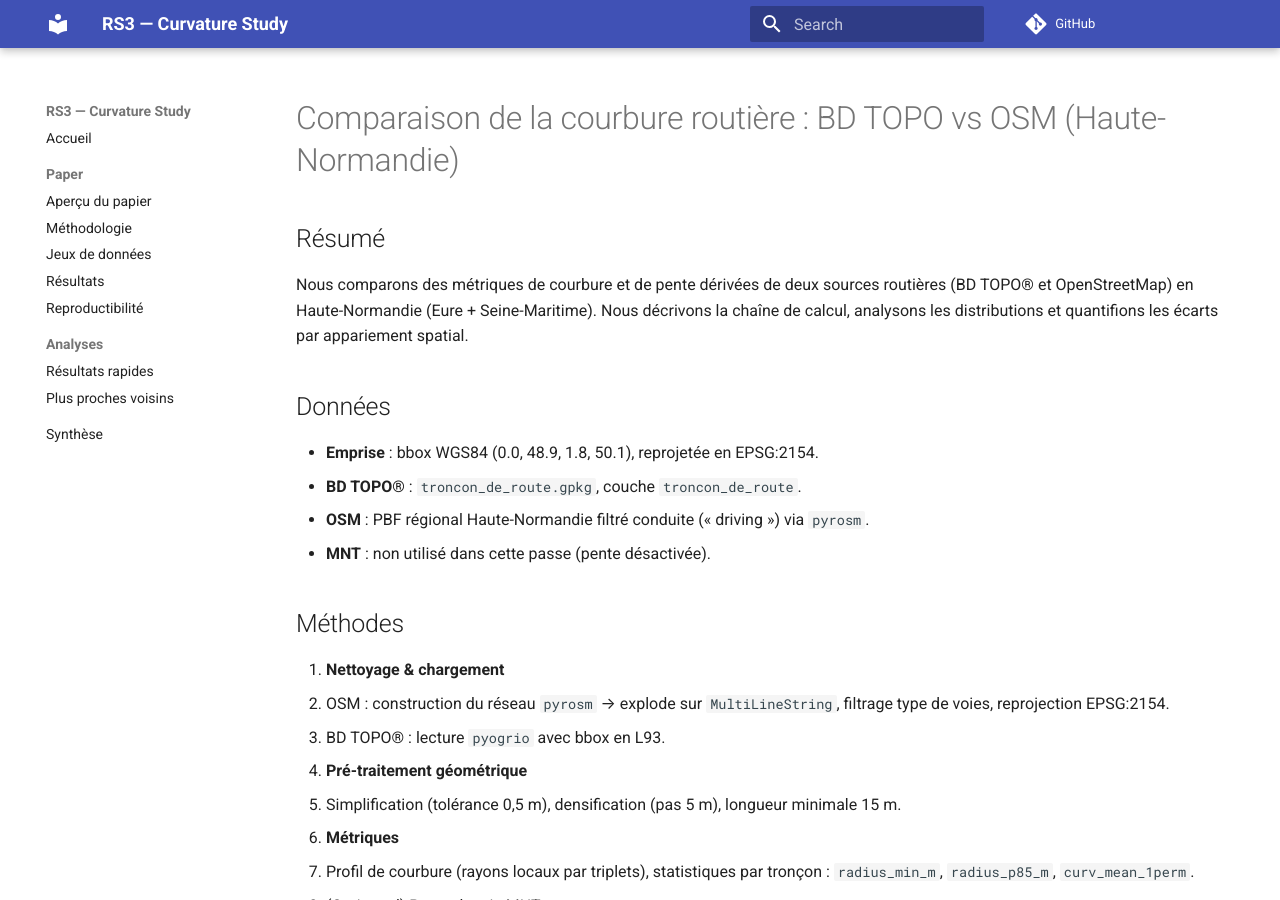
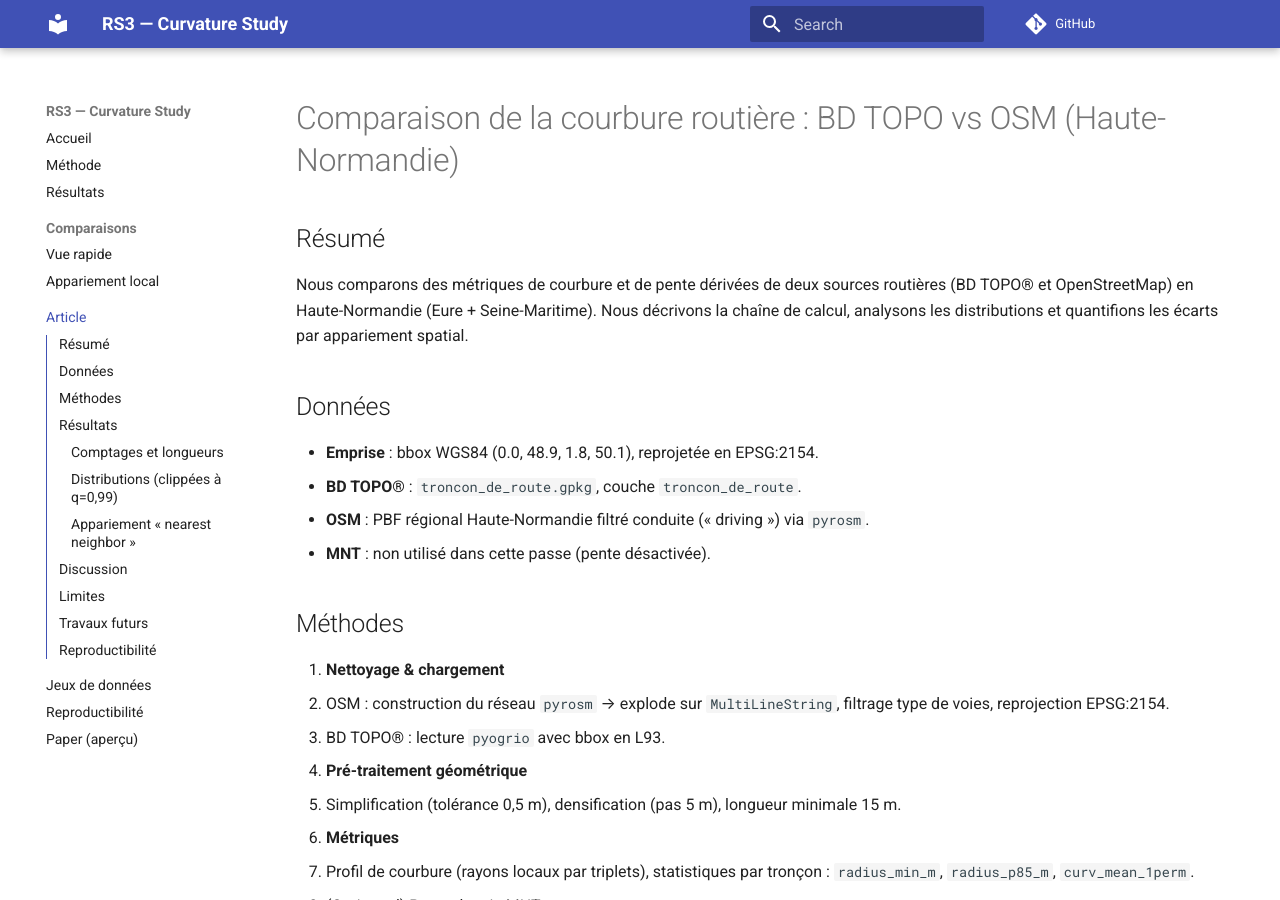
Before and after one commit to SebE585/rs3-study-curvature, an MkDocs documentation site: the page built from docs/article.md, in a window 1280 px wide and 900 px high. Built offline with MkDocs 1.6.1 and Material for MkDocs 9.7.7, drawn with Linux system fonts in a browser that asks for light colours; comment, search, counter and statistics services are not loaded.

Commit message:
Docs: add article to nav and bundle figures under docs/assets/img

```diff
--- a/docs/article.md
+++ b/docs/article.md
@@ -36,9 +36,9 @@ Nous comparons des métriques de courbure et de pente dérivées de deux sources
 > Remarque : OSM est **plus segmenté** (explode) → longueurs moyennes plus faibles.
 
 ### Distributions (clippées à q=0,99)
-![](../rs3-data/ref/roadinfo/compare__hist_length_m.png)
-![](../rs3-data/ref/roadinfo/compare__hist_radius_min_m.png)
-![](../rs3-data/ref/roadinfo/compare__hist_curv_mean_1perm.png)
+![](/assets/img/compare__hist_length_m.png)
+![](/assets/img/compare__hist_radius_min_m.png)
+![](/assets/img/compare__hist_curv_mean_1perm.png)
 
 ### Appariement « nearest neighbor »
 Résumé des différences OSM − BD TOPO (par centroïde, 1 voisin) :
--- a/mkdocs.yml
+++ b/mkdocs.yml
@@ -29,13 +29,12 @@ plugins:
             docstring_style: google
 nav:
   - Accueil: index.md
-  - Paper:
-    - paper.md
-    - method.md
-    - datasets.md
-    - results.md
-    - reproducibility.md
-  - Analyses:
-    - "Résultats rapides": compare_quick.md
-    - "Plus proches voisins": compare_nearest.md
-  - "Synthèse": summary_article.md
+  - Méthode: method.md
+  - Résultats: results.md
+  - Comparaisons:
+      - Vue rapide: compare_quick.md
+      - Appariement local: compare_nearest.md
+  - Article: article.md
+  - Jeux de données: datasets.md
+  - Reproductibilité: reproducibility.md
+  - Paper (aperçu): paper.md
```
Also changed, not shown: docs/assets/img/compare__hist_curv_mean_1perm.png (added), docs/assets/img/compare__hist_length_m.png (added), docs/assets/img/compare__hist_radius_min_m.png (added).
